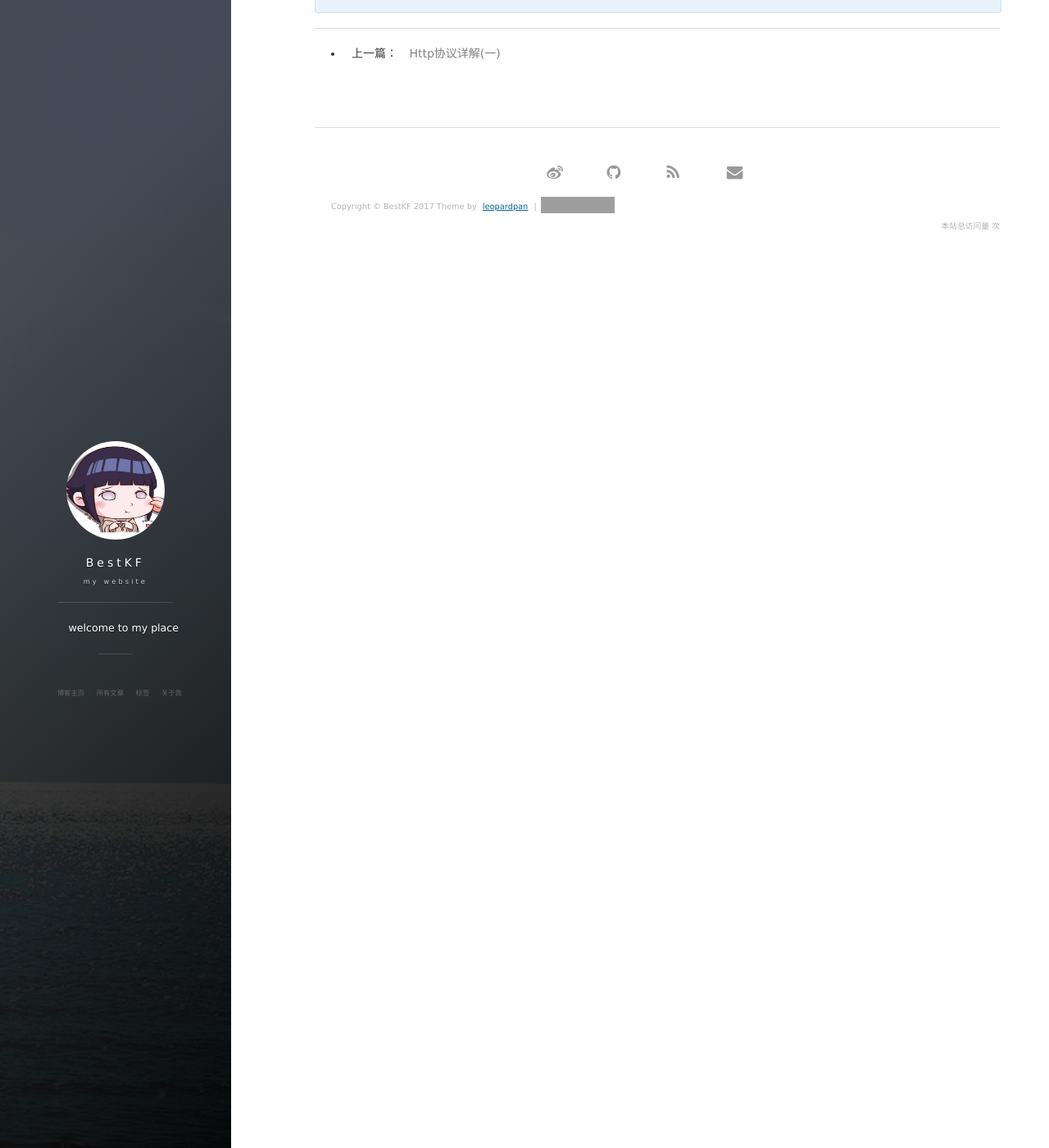
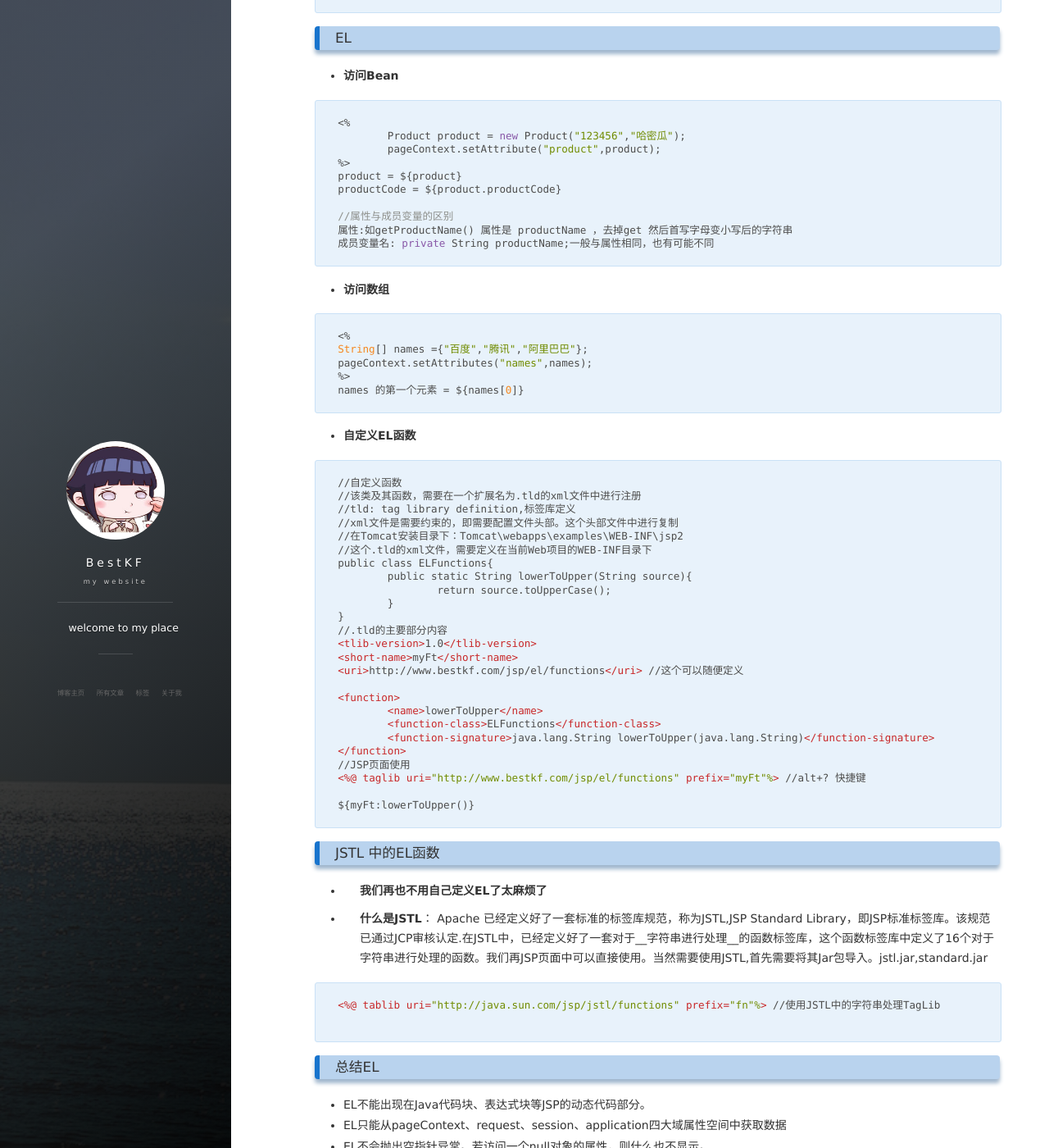
Before and after one commit to qinfengzhu/qinfengzhu.github.io, a Jekyll site: the page built from _posts/2017-11-14-Java学习之路四(JSP).md, in a window 1280 px wide and 1400 px high, scrolled down 1468 px. Shown: the whole window at 82% size. Built offline with Jekyll 4.4.1, drawn with Linux system fonts in a browser that asks for light colours; nearby versions of some CDN libraries; comment, search, counter and statistics services are not loaded; some of the changed text lies outside the part shown; grey boxes are pictures that could not be loaded.

Commit message:
more articles

````diff
--- a/_posts/2017-11-14-Java学习之路四(JSP).md
+++ b/_posts/2017-11-14-Java学习之路四(JSP).md
@@ -63,3 +63,122 @@ JSP指令的作用是为当前页面做一些基本的属性设置，为当前
 //forward动作
 //include动作
 ```
+### EL
+
+* __访问Bean__
+
+```java
+<%
+	Product product = new Product("123456","哈密瓜");
+	pageContext.setAttribute("product",product);
+%>
+product = ${product}
+productCode = ${product.productCode}
+
+//属性与成员变量的区别
+属性:如getProductName() 属性是 productName ，去掉get 然后首写字母变小写后的字符串
+成员变量名: private String productName;一般与属性相同，也有可能不同
+```
+
+* __访问数组__
+
+```java
+<%
+String[] names ={"百度","腾讯","阿里巴巴"};
+pageContext.setAttributes("names",names);
+%>
+names 的第一个元素 = ${names[0]}
+```
+
+* __自定义EL函数__
+
+```java
+//自定义函数
+//该类及其函数，需要在一个扩展名为.tld的xml文件中进行注册
+//tld: tag library definition,标签库定义
+//xml文件是需要约束的，即需要配置文件头部。这个头部文件中进行复制
+//在Tomcat安装目录下：Tomcat\webapps\examples\WEB-INF\jsp2
+//这个.tld的xml文件，需要定义在当前Web项目的WEB-INF目录下
+public class ELFunctions{
+	public static String lowerToUpper(String source){
+		return source.toUpperCase();
+	}
+}
+//.tld的主要部分内容
+<tlib-version>1.0</tlib-version>
+<short-name>myFt</short-name>
+<uri>http://www.bestkf.com/jsp/el/functions</uri> //这个可以随便定义
+
+<function>
+	<name>lowerToUpper</name>
+	<function-class>ELFunctions</function-class>
+	<function-signature>java.lang.String lowerToUpper(java.lang.String)</function-signature>
+</function>
+//JSP页面使用
+<%@ taglib uri="http://www.bestkf.com/jsp/el/functions" prefix="myFt"%> //alt+? 快捷键
+
+${myFt:lowerToUpper()}
+```
+
+
+### JSTL 中的EL函数
+
+* __我们再也不用自己定义EL了太麻烦了__
+
+* __什么是JSTL__： Apache 已经定义好了一套标准的标签库规范，称为JSTL,JSP Standard Library，即JSP标准标签库。该规范已通过JCP审核认定.在JSTL中，已经定义好了一套对于__字符串进行处理__的函数标签库，这个函数标签库中定义了16个对于字符串进行处理的函数。我们再JSP页面中可以直接使用。当然需要使用JSTL,首先需要将其Jar包导入。jstl.jar,standard.jar
+
+```java
+<%@ tablib uri="http://java.sun.com/jsp/jstl/functions" prefix="fn"%> //使用JSTL中的字符串处理TagLib
+
+```
+
+### 总结EL
+
+* EL不能出现在Java代码块、表达式块等JSP的动态代码部分。
+* EL只能从pageContext、request、session、application四大域属性空间中获取数据
+* EL不会抛出空指针异常。若访问一个null对象的属性，则什么也不显示。
+* EL不会抛出数组访问越界异常。若访问一个数组中的不存在的元素，则什么也不显示。
+* EL不具有对字符串进行处理的能力，就连简单的字符串拼接都不行
+
+* JSP中支持自定义标签。自定义标签是为了简化代码，使用自定义标签替换一个Java代码片段，完成相同的功能。
+
+### 自定义标签
+
+JSP中支持自定义标签。自定义标签是为了简化代码，使用自定义标签替换一个Java代码片段，完成相同的功能。
+
+* __定义标签处理器__:一个标签实际上对应着一个类中的一段代码。若要定义一个类来完成自定义标签的功能，则需要改类实现一个接口:`javax.servlet.jsp.tagext.SimpleTag`,这个类称为标签处理器类。还有一个简单的实现类`SimpleTagSupport`
+
+```java
+//基本自定义标签流程
+
+
+public class ClientIpTag extends SimpleTagSupport{
+
+	@Override
+	public void doTag() throws JspException,IOException{
+		//获取PageContext对象
+		PageContext pc = (PageContext)this.getJspContext();
+		//获取请求对象
+		ServletRequest request = pc.getRequest();
+		//获取客户端IP
+		String clientIp = request.getRemoteAddr();
+		//获取标准输出流
+		JspWriter out = pc.getOut();
+		//将客户端IP写入到输出流中
+		out.print(clientIp);
+	}
+}
+
+//xml
+<tlib-version>1.0</tlib-version>
+<short-name>ct</short-name>
+<uri>http://www.bestkf.com/jsp/tags/custom</uri>
+
+//注册标签
+<tag>
+	<name>clientIp</name>
+	<tag-class>com.bestkf.tags.ClientIpTag</tag-class>
+	<body-content>empty</body-content>
+</tag>
+
+```
````
Also changed, not shown: _posts/2017-11-22-Java学习之路五(Jsp系统开发模型).md (added, +53 -0 lines), images/java/JavaBean.png (added), images/java/allJspModel.png (added), images/java/jsp_3layer.png (added), images/java/jsp_JavaBean.png (added), images/java/jsp_mvc3layer.png (added), images/java/jsp_mvcModel2.png (added).
